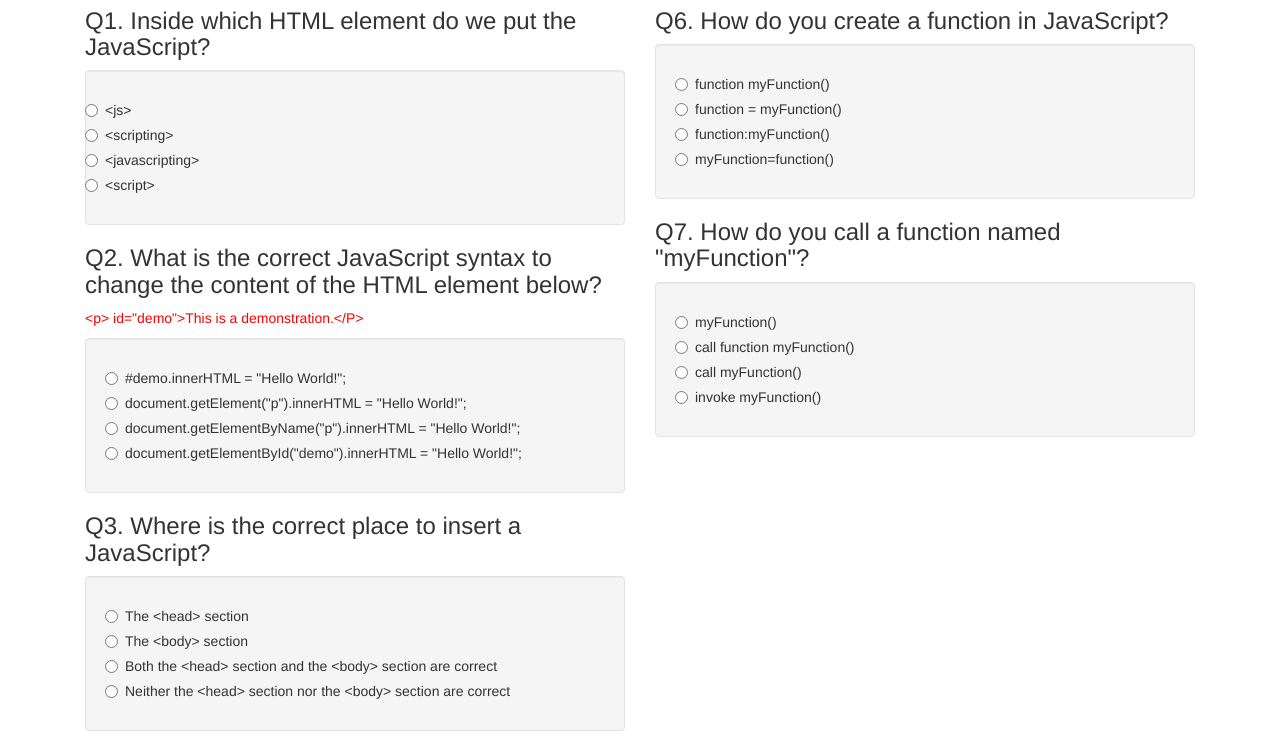
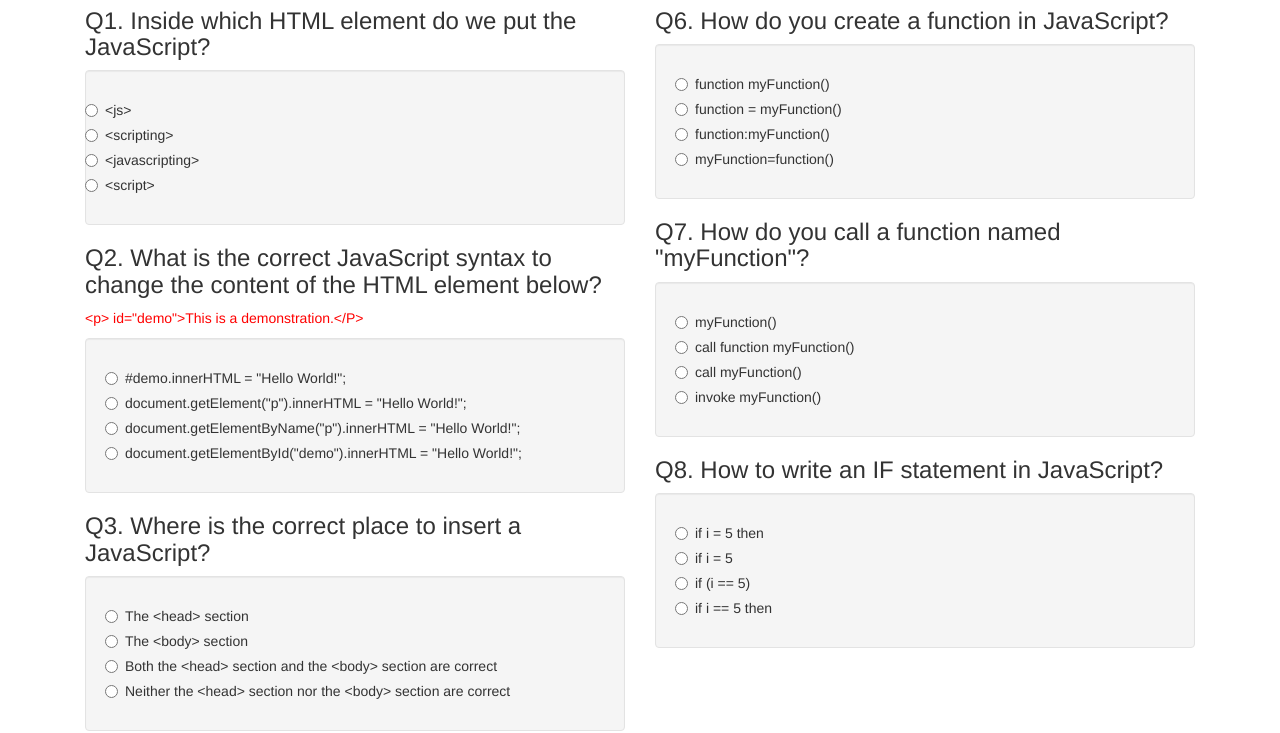
Before and after one commit to Juru-10/quiz-board, a plain HTML site: page index.html in a window 1280 px wide. Shown: the part 82-815 px from the top of the page. Drawn offline with nearby package versions, Linux system fonts and the light colour scheme.

Commit message:
add the third element on the second column

```diff
--- a/index.html
+++ b/index.html
@@ -125,6 +125,21 @@
               <label><input type="radio" name="js7" value="invoke myFunction()">invoke myFunction()</label>
             </div>
           </div>
+          <h3>Q8. How to write an IF statement in JavaScript?</h3>
+          <div class="well">
+            <div class="radio">
+              <label><input type="radio" name="js8" value="if i = 5 then">if i = 5 then</label>
+            </div>
+            <div class="radio">
+              <label><input type="radio" name="js8" value="if i = 5">if i = 5</label>
+            </div>
+            <div class="radio">
+              <label><input type="radio" name="js8" value="if (i == 5)">if (i == 5)</label>
+            </div>
+            <div class="radio">
+              <label><input type="radio" name="js8" value="if i == 5 then">if i == 5 then</label>
+            </div>
+          </div>
 
   </body>
 </html>
```
